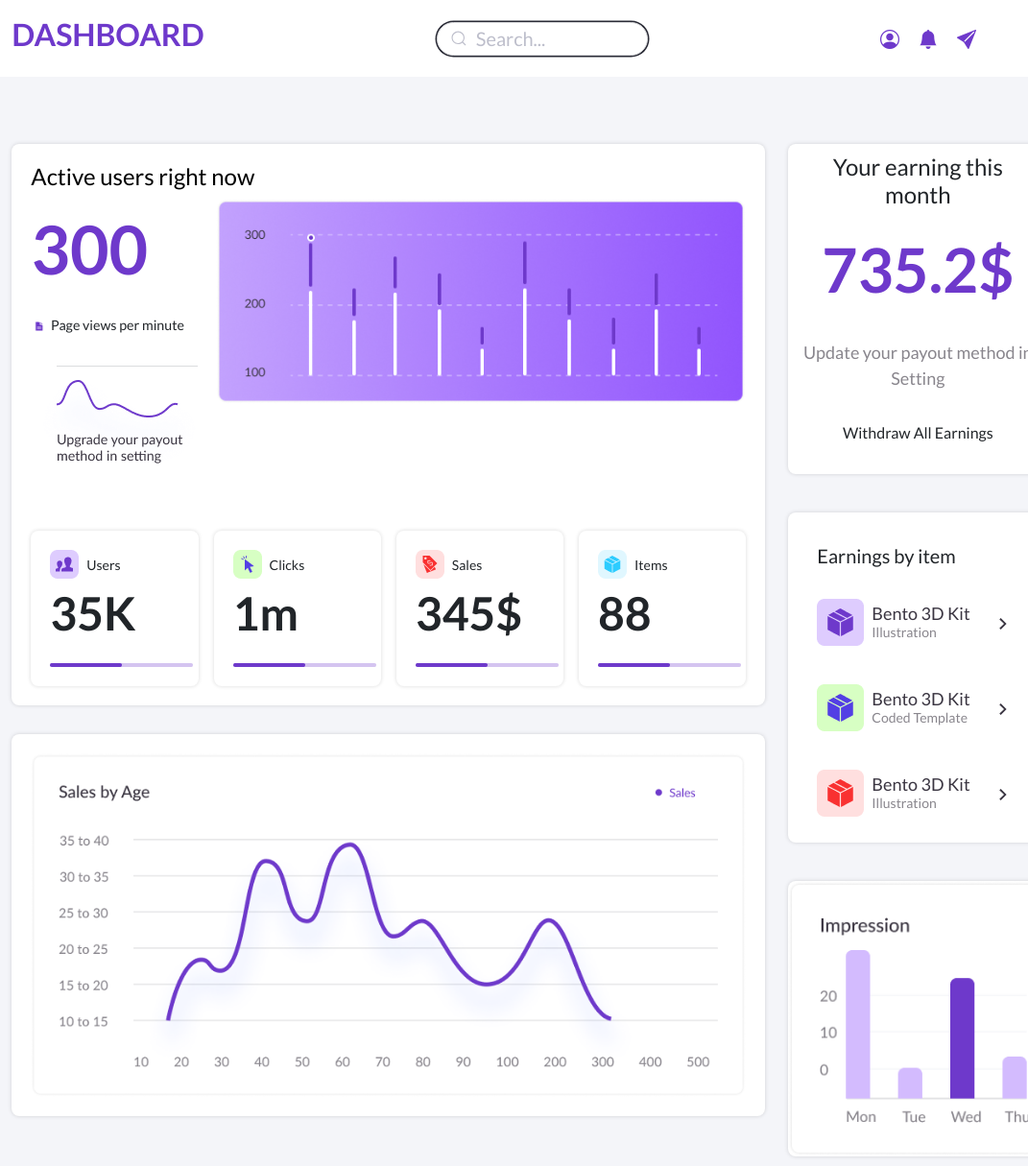
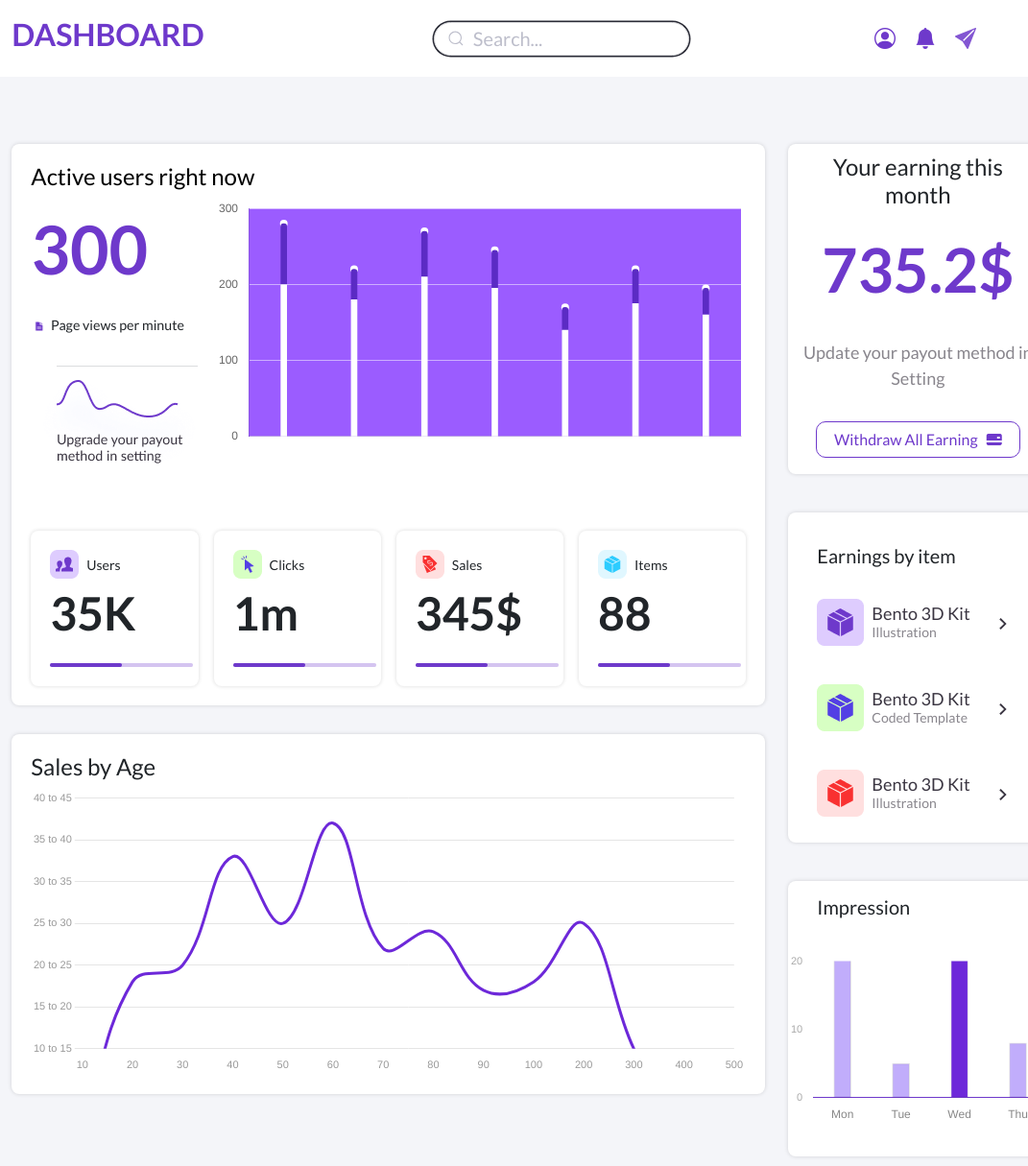
Before and after one commit to Akshat-619/Metrion, a plain HTML site: page index.html in a window 1280 px wide. Shown: the full height of the page at 96% size, 209-1280 px from the left. Drawn offline with nearby package versions, Linux system fonts and the light colour scheme.

Commit message:
Updated website

```diff
--- /dev/null
+++ b/charts.js
@@ -0,0 +1,249 @@
+
+//Impressive Bar Graph
+const con = document.getElementById('impression-bar-graph').getContext('2d');
+
+new Chart(con, {
+    type: 'bar',
+    data: {
+        labels: ['Mon', 'Tue', 'Wed', 'Thu'],
+        datasets: [{
+            data: [25, 5, 22, 8],
+            borderWidth: 1,
+            borderSkipped: false,
+            barThickness: 18,
+            backgroundColor: [
+                'rgba(167, 139, 250, 0.7)',
+                'rgba(167, 139, 250, 0.7)',
+                'rgba(109, 40, 217, 1)',
+                'rgba(167, 139, 250, 0.7)'
+            ],
+
+        }]
+    },
+    options: {
+        responsive: true,
+        maintainAspectRatio: true,
+        aspectRatio: 1.5,
+        plugins: {
+            legend: {
+                display: false
+            },
+            tooltip: {
+                enabled: false
+            }
+        },
+        scales: {
+            y: {
+                beginAtZero: true,
+                max: 20,
+                ticks: {
+                    stepSize: 10,
+                    font: {
+                        size: 11
+                    },
+                    color: '#aaa'
+                },
+                grid: {
+                    display: false,
+                    drawBorder: false
+                },
+                border: {
+                    display: false
+                }
+            },
+            x: {
+                grid: {
+                    display: false,
+                    drawBorder: false
+                },
+                ticks: {
+
+                    font: {
+                        size: 12
+                    },
+                    color: '#888'
+                },
+                border: {
+                    display: true,
+                    color: '#6E39CB',
+                    width: 1
+                }
+            }
+        },
+        layout: {
+            padding: {
+                left: 0,
+                right: 0,
+                top: 0,
+                bottom: 0
+            }
+        }
+    }
+});
+
+
+
+
+//Sales-by-Age Graph
+
+const content = document.getElementById('sales-by-age-chart').getContext('2d');
+
+        new Chart(content, {
+            type: 'line',
+            data: {
+                labels: [10, 20, 30, 40, 50, 60, 70, 80, 90, 100, 200, 300, 400, 500],
+                datasets: [{
+                    label: 'Sales',
+                    data: [0, 18, 20, 33, 25, 37, 22, 24, 17, 18, 25, 10, 0,],
+                    borderColor: 'rgb(109, 40, 217)',
+                    backgroundColor: 'transparent',
+                    borderWidth: 3,
+                    tension: 0.4,
+                    pointRadius: 0,
+                    pointHoverRadius: 0
+                }]
+            },
+            options: {
+                responsive: true,
+                maintainAspectRatio: true,
+                aspectRatio: 2.5,
+                plugins: {
+                    legend: {
+                        display: false
+                    },
+                    tooltip: {
+                        enabled: true,
+                        mode: 'index',
+                        intersect: false
+                    }
+                },
+                scales: {
+                    y: {
+                        beginAtZero: false,
+                        min: 10,
+                        max: 40,
+                        ticks: {
+                            stepSize: 5,
+                            font: {
+                                size: 11
+                            },
+                            color: '#999',
+                            callback: function(value) {
+                                return value + ' to ' + (value + 5);
+                            }
+                        },
+                        grid: {
+                            color: '#e5e5e5',
+                            drawBorder: false
+                        },
+                        border: {
+                            display: false
+                        }
+                    },
+                    x: {
+                        grid: {
+                            display: false,
+                            drawBorder: false
+                        },
+                        ticks: {
+                            font: {
+                                size: 11
+                            },
+                            color: '#999'
+                        },
+                        border: {
+                            display: false
+                        }
+                    }
+                },
+                interaction: {
+                    intersect: false,
+                    mode: 'index'
+                }
+            }
+        });
+
+
+        //Active-User-Graph
+
+   const ctx = document.getElementById('active-user-graph').getContext('2d');
+
+const bgPlugin = {
+  id: 'customBg',
+  beforeDraw(chart) {
+    const { ctx, chartArea } = chart;
+    if (!chartArea) return;
+
+    ctx.save();
+    ctx.fillStyle = '#9b5cff';
+    ctx.fillRect(
+      chartArea.left,
+      chartArea.top,
+      chartArea.width,
+      chartArea.height
+    );
+    ctx.restore();
+  }
+};
+
+new Chart(ctx, {
+  type: 'bar',
+  data: {
+    labels: ['Mon','Tue','Wed','Thu','Fri','Sat','Sun'],
+
+    datasets: [
+      {
+        label: 'Base',
+        data: [200,180,210,195,140,175,160],
+
+        backgroundColor: '#ffffff',
+        borderRadius: 8,
+        barThickness: 6,
+        stack: 'stack1'
+      },
+      {
+        label: 'Top',
+        data: [80,40,60,50,30,45,35],
+        backgroundColor: '#5b2bc4',
+        borderRadius: 8,
+        barThickness: 6,
+        stack: 'stack1'
+      },
+      {
+        type: 'line',
+        data: [280,220,270,245,170,220,195],
+        borderColor: 'transparent',
+        pointBackgroundColor: '#ffffff',
+        pointRadius: 4,
+        pointHoverRadius: 4
+      }
+    ]
+  },
+  options: {
+    responsive: true,
+    plugins: {
+      legend: { display: false }
+    },
+    scales: {
+      x: {
+        stacked: true,
+        grid: { display: false },
+        ticks: { color: '#ffffff' }
+      },
+      y: {
+        stacked: true,
+        min: 0,
+        max: 300,
+        ticks: {
+          stepSize: 100,
+
+        },
+        grid: {
+          color: 'rgba(255,255,255,0.5)',
+          borderDash: [6, 6]
+        }
+      }
+    }
+  },
+  plugins: [bgPlugin]
+});
--- a/index.html
+++ b/index.html
@@ -116,25 +116,29 @@
                         <div class="d-flex nav-icon">
                             <!-- Nav-Profile -->
                             <div class="nav-profile">
-                                      <i class="bi bi-person-circle profile-icon" id="dropdownProfile" data-bs-toggle="dropdown"
-                                aria-expanded="false"></i>
+                                <i class="bi bi-person-circle profile-icon" id="dropdownProfile"
+                                    data-bs-toggle="dropdown" aria-expanded="false"></i>
                                 <ul class="dropdown-menu" aria-labelledby="dropdownProfile">
-                                <li><a class="d-flex dropdown-item" href="#"><i class="bi bi-person-fill"></i>Profile</a></li>
-                                <li><a class="d-flex pl dropdown-item" href="#"><i class="bi bi-gear-fill"></i>Settings</a></li>
-                                <li><a class="d-flex dropdown-item" href="#"><span><i class=" bi bi-box-arrow-right"></i></span>Logout</a></li>
+                                    <li><a class="d-flex dropdown-item" href="#"><i
+                                                class="bi bi-person-fill"></i>Profile</a></li>
+                                    <li><a class="d-flex pl dropdown-item" href="#"><i
+                                                class="bi bi-gear-fill"></i>Settings</a></li>
+                                    <li><a class="d-flex dropdown-item" href="#"><span><i
+                                                    class=" bi bi-box-arrow-right"></i></span>Logout</a></li>
                                 </ul>
                             </div>
                             <!-- Nav-Notification -->
                             <div class="notification">
-                            <i class="bi bi-bell-fill notification-icon" id="dropdownNotification" data-bs-toggle="dropdown"
-                                aria-expanded="false"></i>
+                                <i class="bi bi-bell-fill notification-icon" id="dropdownNotification"
+                                    data-bs-toggle="dropdown" aria-expanded="false"></i>
                                 <ul class="dropdown-menu" aria-labelledby="dropdownNotification">
                                     <li><a class="d-flex dropdown-item" href="#"></i>No new notification</a></li>
                                 </ul>
                             </div>
                             <!-- Nav-Message -->
                             <div class="nav-message">
-                             <i class="bi bi-send-fill message-icon" data-bs-toggle="tooltip" data-bs-placement="bottom" title="Coming Soon"></i>
+                                <i class="bi bi-send-fill message-icon" data-bs-toggle="tooltip"
+                                    data-bs-placement="bottom" title="Coming Soon"></i>
                             </div>
                         </div>
 
@@ -182,7 +186,8 @@
                                     <!-- Graph -->
                                     <div class="col-9">
                                         <div class="active-user-graph d-flex justify-content-end">
-                                            <img src="active-user-graph.png" alt="">
+                                            <!-- <img src="active-user-graph.png" alt=""> -->
+                                              <canvas id="active-user-graph"></canvas>
                                         </div>
                                     </div>
 
@@ -249,7 +254,8 @@
 
                             <!-- ================= SALES BY AGE ================= -->
                             <div class="sales-by-age">
-                                <img src="sales-by-age.png" alt="">
+                                <h4>Sales by Age</h4>
+                                            <canvas id="sales-by-age-chart"></canvas>
                             </div>
 
                         </div>
@@ -277,7 +283,9 @@
 
                                 <div class="earning-withdraw">
                                     <div>
-                                        <p>Withdraw All Earnings</p>
+                                        <!-- <p>Withdraw All Earnings</p> -->
+                                        <button>Withdraw All Earning <i
+                                                class="bi bi-credit-card-2-back-fill withdraw-icon"></i></button>
                                     </div>
 
                                 </div>
@@ -347,7 +355,11 @@
                             <!-- Impression -->
 
                             <div class="p-0">
-                                <img class="impression" src="impression-chart.png" alt="">
+                                <!-- <img class="impression" src="impression-chart.png" alt=""> -->
+                                <div class="impression" >
+                                    <h4>Impression</h4>
+                                    <canvas  id="impression-bar-graph"></canvas>
+                                </div>
                             </div>
                         </div>
                     </div>
@@ -358,7 +370,13 @@
 
     <!-- ================= SCRIPTS ================= -->
     <script src="https://cdn.jsdelivr.net/npm/bootstrap@5.0.2/dist/js/bootstrap.bundle.min.js"></script>
+    <script src="https://cdnjs.cloudflare.com/ajax/libs/Chart.js/4.5.0/chart.min.js"
+        integrity="sha512-n/G+dROKbKL3GVngGWmWfwK0yPctjZQM752diVYnXZtD/48agpUKLIn0xDQL9ydZ91x6BiOmTIFwWjjFi2kEFg=="
+        crossorigin="anonymous" referrerpolicy="no-referrer"></script>
+        <script src="https://cdn.jsdelivr.net/npm/chart.js"></script>
+
     <script src="script.js"></script>
+    <script src="charts.js"></script>
 
 </body>
 
--- a/script.js
+++ b/script.js
@@ -3,3 +3,22 @@
     const tooltipTriggerList = document.querySelectorAll('[data-bs-toggle="tooltip"]');
     tooltipTriggerList.forEach(el => new bootstrap.Tooltip(el));
   });
+
+//bell-rining-animation
+
+
+document.addEventListener('DOMContentLoaded', () => {
+    const bell = document.getElementById('dropdownNotification');
+
+    function ringBell() {
+        bell.classList.remove('ring');
+
+        void bell.offsetWidth;
+
+        bell.classList.add('ring');
+    }
+
+    ringBell();
+
+    setInterval(ringBell, 3000);
+});
--- a/style.css
+++ b/style.css
@@ -99,7 +99,9 @@ padding: 0;
 }
 
 
-/* nav-icons */
+/* =========================
+   Nav-Icons
+========================= */
 
 .nav-icon{
   padding-right: 50px;
@@ -108,6 +110,112 @@ padding: 0;
 .message-icon, .notification-icon{
   margin-left:20px ;
 }
+
+
+.notification {
+    position: relative;
+}
+
+.notification-icon {
+    font-size: 22px;
+    color: #6E39CB;
+    cursor: pointer;
+
+    /* REQUIRED */
+    display: inline-block;
+    transform-origin: 50% 10%;
+}
+
+
+/* Animation class */
+.ring {
+    animation: bell-ring 0.9s ease-in-out;
+}
+
+
+/* Profile-Drop-Down */
+
+/* ================= NAV ICONS ================= */
+
+.nav-profile,
+.notification,
+.nav-message {
+    position: relative;
+    display: inline-flex;
+    align-items: center;
+}
+
+/* ================= ICON STYLES ================= */
+
+.profile-icon,
+.notification-icon,
+.message-icon {
+    font-size: 22px;
+    color: #6E39CB;
+    cursor: pointer;
+}
+
+/* ================= DROPDOWN MENU ================= */
+
+.dropdown-menu {
+    min-width: 200px;
+    padding: 8px 0;
+    border-radius: 10px;
+    box-shadow: 0px 8px 24px rgba(0, 0, 0, 0.12);
+    border: none;
+}
+
+/* ================= DROPDOWN ITEMS ================= */
+
+.dropdown-menu .dropdown-item {
+    display: flex;
+    align-items: center;
+    gap: 12px;
+
+    padding: 10px 16px;
+    font-size: 14px;
+    font-weight: 500;
+
+    color: #6E39CB;
+    text-decoration: none;
+
+    transition: background-color 0.2s ease,
+                transform 0.2s ease;
+}
+
+/* Icon inside dropdown */
+.dropdown-menu .dropdown-item i {
+    font-size: 16px;
+    min-width: 18px;
+    text-align: center;
+}
+
+.dropdown-menu .dropdown-item:hover {
+    background-color: #f2ebff;
+    color: #6E39CB;
+    transform: translateX(3px);
+}
+
+.dropdown-menu .dropdown-item:active,
+.dropdown-menu .dropdown-item:focus {
+    background-color: #f2ebff;
+    color: #6E39CB;
+}
+
+.notification .dropdown-menu {
+    min-width: 220px;
+}
+
+.message-icon {
+    opacity: 0.85;
+    transition: opacity 0.2s ease, transform 0.2s ease;
+}
+
+.message-icon:hover {
+    opacity: 1;
+    transform: translateY(-2px);
+}
+
 
 /* =========================
    SEARCH BAR
@@ -120,7 +228,7 @@ padding: 0;
 }
 
 .input {
-  width: 220px;
+  width: 350px;
   height: 35px;
   padding-left: 40px;
   border-radius: 30px;
@@ -256,13 +364,7 @@ opacity: 1;
   width: 18px;
 }
 
-/* =========================
-   ACTIVE USER GRAPH
-========================= */
-.active-user-graph img {
-  max-width: 100%;
-  height: auto;
-}
+
 
 /* =========================
    STAT CARDS
@@ -317,9 +419,10 @@ opacity: 1;
 
 }
 
-.sales-by-age img {
-  width: 100%;
-  height: auto;
+.sales-by-age h4{
+  font-style: 20px;
+  font-weight: 500;
+
 }
 
 /* =========================
@@ -386,9 +489,35 @@ letter-spacing: 0%;
 text-align: center;
 }
 
-.earning-withdraw p{
-    margin-top: 35px;
+.earning-withdraw button {
+    margin-top: 15px;
+    padding: 10px 18px;
+    color: #6E39CB;
+    background-color: white;
+    border: 1px solid #6E39CB;
+    border-radius: 10px;
+    cursor: pointer;
+
+    /* Smooth animation */
+    transition:
+        background-color 0.35s ease,
+        color 0.35s ease,
+        transform 0.25s ease,
+        box-shadow 0.25s ease;
 }
+
+.earning-withdraw button:hover {
+    color: white;
+    background-color: #6E39CB;
+    border-color:1px solid white;
+    transform: translateY(-4px);
+    box-shadow: 0 8px 20px rgba(110, 57, 203, 0.35);
+}
+
+.withdraw-icon {
+    margin-left: 6px;
+}
+
 
 /* Earning-Item */
 .earning-item{
@@ -436,19 +565,42 @@ margin-top:40px;
 
 
 /* Impression */
-.impression{
+.impression {
   width: 270px;
   height: 287px;
   margin-top: 40px;
   margin-bottom: 10px;
   border-radius: 8px;
-opacity: 1;
   box-shadow: 0px 0px 4px 0px #00000026;
   background-color: white;
-
 }
 
-.impression h4{
+.impression h4 {
   font-size: 20px;
   font-weight: 500;
+  margin-top: 15px;
+  margin-left: 30px;
+  padding-top: 15px;
 }
+
+/* FIXED CHART SIZE */
+#impression-bar-graph {
+ margin-top: 35px;
+}
+
+
+/* Key Frames */
+
+/* Ring animation */
+@keyframes bell-ring {
+    0%   { transform: rotate(0); }
+    10%  { transform: rotate(15deg); }
+    20%  { transform: rotate(-15deg); }
+    30%  { transform: rotate(12deg); }
+    40%  { transform: rotate(-12deg); }
+    50%  { transform: rotate(8deg); }
+    60%  { transform: rotate(-8deg); }
+    70%  { transform: rotate(4deg); }
+    80%  { transform: rotate(-4deg); }
+    100% { transform: rotate(0); }
+}
```
Lines whose indentation alone changed are shown as unchanged.
